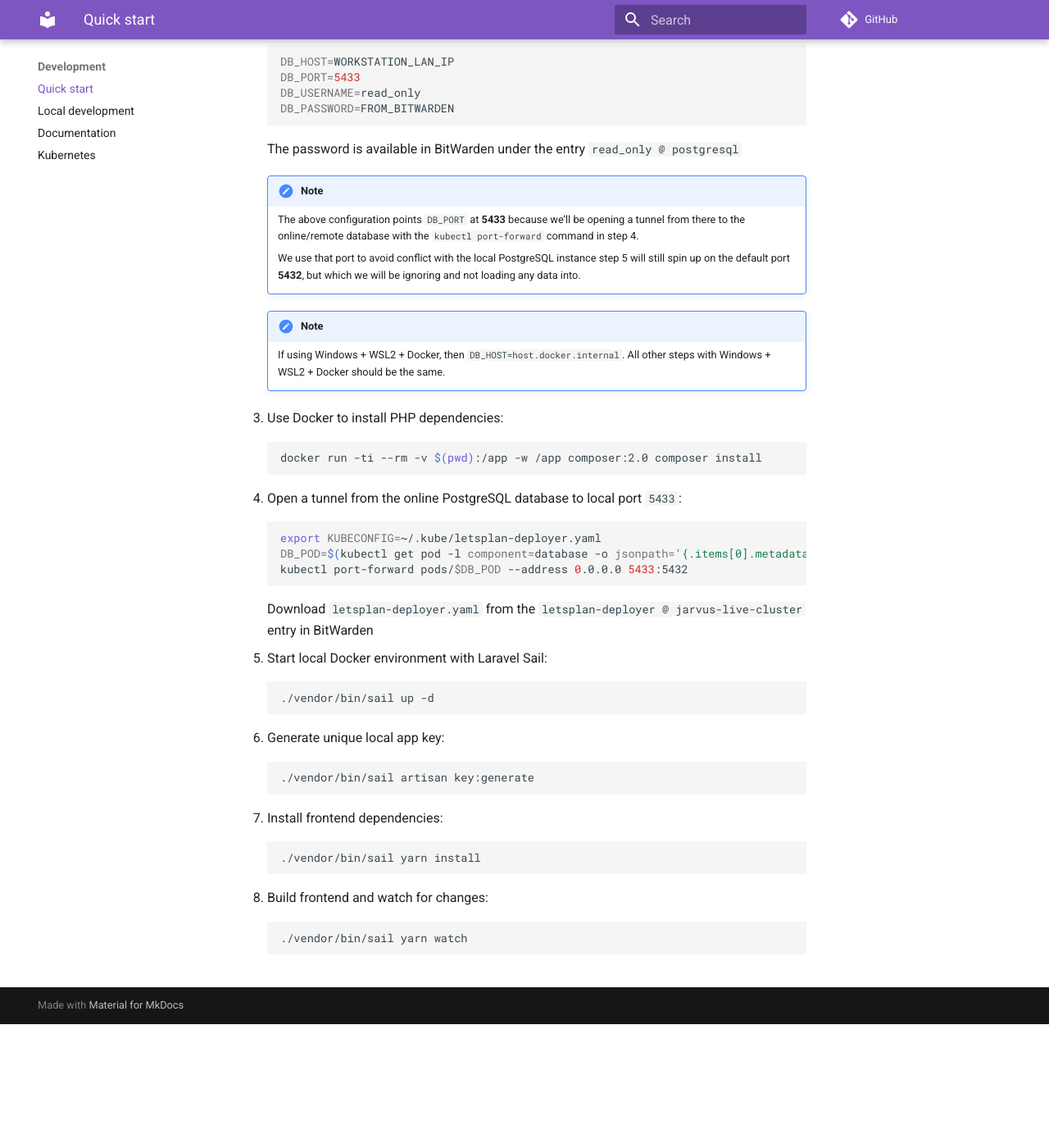
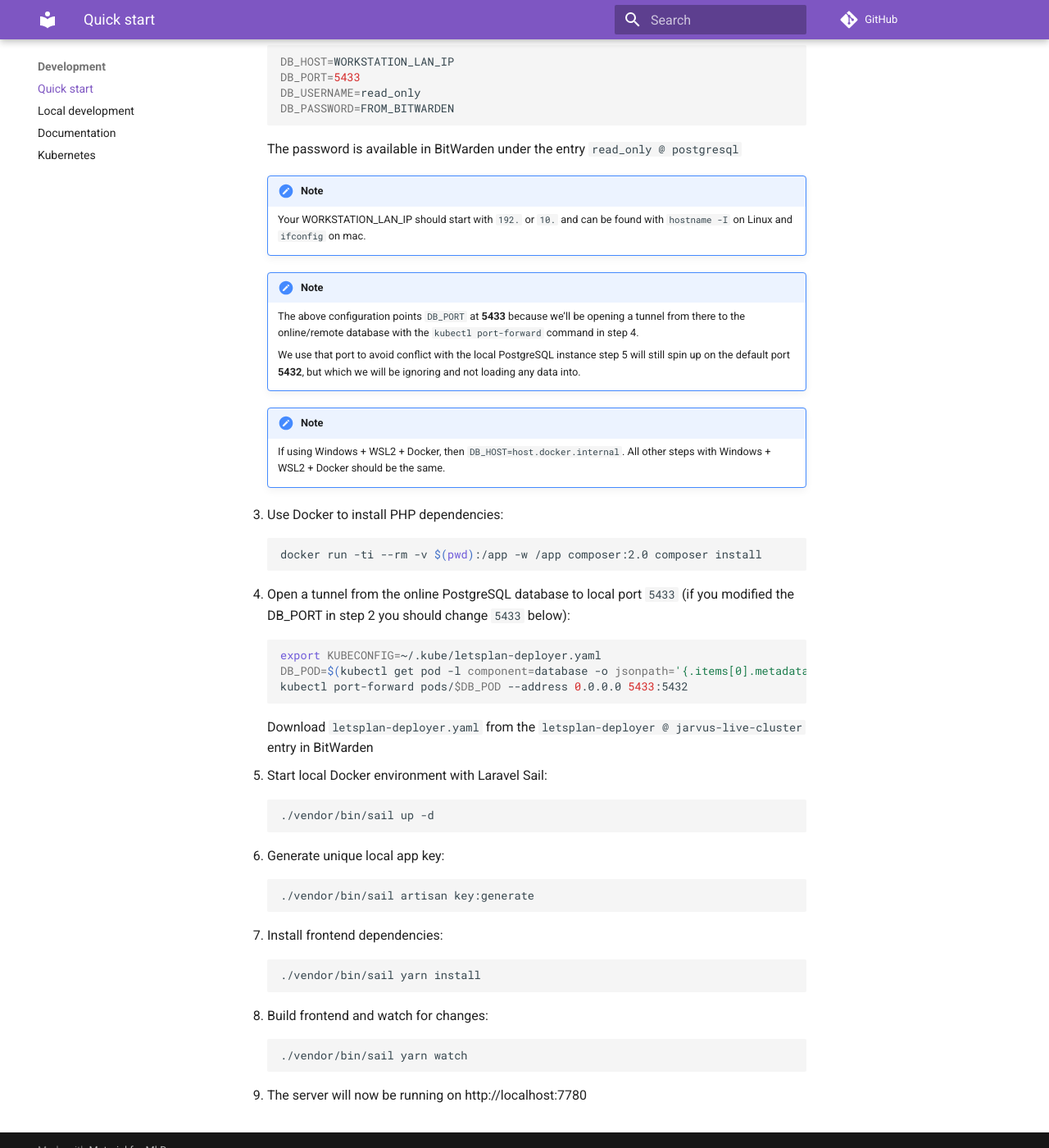
Before and after one commit to urbanSpatial/LetsPlanOrg, an MkDocs documentation site: the page built from docs/development/quick-start.md, in a window 1280 px wide and 1400 px high, scrolled down 541 px. Shown: the whole window at 82% size. Built offline with MkDocs 1.6.1 and Material for MkDocs 9.7.7, drawn with Linux system fonts in a browser that asks for light colours; nearby versions of some CDN libraries; comment, search, counter and statistics services are not loaded; before the commit the page ends 1790 px from its top, so only the background shows below that.

Commit message:
adding some notes to quick start guide

````diff
--- a/docs/development/quick-start.md
+++ b/docs/development/quick-start.md
@@ -26,6 +26,9 @@
     The password is available in BitWarden under the entry `read_only @ postgresql`
 
     !!! note
+        Your WORKSTATION_LAN_IP should start with `192.` or `10.` and can be found with `hostname -I` on Linux and `ifconfig` on mac.
+
+    !!! note
         The above configuration points `DB_PORT` at **5433** because we'll be opening a tunnel from there to the online/remote database with the `kubectl port-forward` command in step 4.
 
         We use that port to avoid conflict with the local PostgreSQL instance step 5 will still spin up on the default port **5432**, but which we will be ignoring and not loading any data into.
@@ -40,7 +43,7 @@
     docker run -ti --rm -v $(pwd):/app -w /app composer:2.0 composer install
     ```
 
-4. Open a tunnel from the online PostgreSQL database to local port `5433`:
+4. Open a tunnel from the online PostgreSQL database to local port `5433` (if you modified the DB_PORT in step 2 you should change `5433` below):
 
     ```bash
     export KUBECONFIG=~/.kube/letsplan-deployer.yaml
@@ -73,3 +76,5 @@
     ```bash
     ./vendor/bin/sail yarn watch
     ```
+
+9. The server will now be running on http://localhost:7780
````
